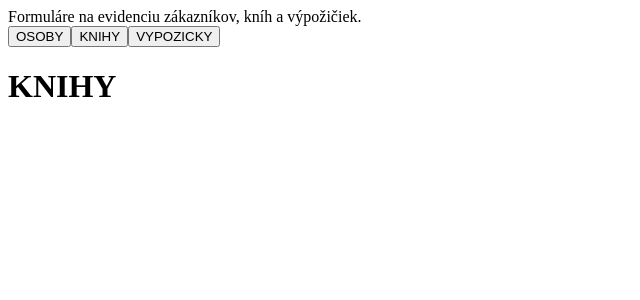
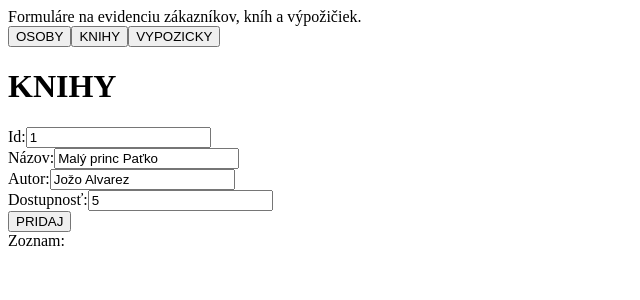
Before and after one commit to Thesmilik/teamblackbird_Angular, an Angular app: page / in a window 1280 px wide. Both pictures are taken after a click on the button "KNIHY". Shown: the top 300 px of the page, without its empty margins (0-640 px from the left). Built offline with nearby package versions, Linux system fonts and the light colour scheme.

Commit message:
BOOK init

```diff
--- a/src/app/app.component.html
+++ b/src/app/app.component.html
@@ -9,7 +9,7 @@
     <h1>OSOBY</h1>
     Id:<input [(ngModel)]="osoba.id"><br>
     Meno:<input [(ngModel)]="osoba.meno"><br>
-    Kontakt:<input [ngModel]="osoba.kontakt"><br>
+    Kontakt:<input [(ngModel)]="osoba.kontakt"><br>
 
     <button (click)="pridaj()">PRIDAJ</button><br>
     Zoznam:<br>
@@ -21,7 +21,20 @@
 
   <div *ngIf="aktMenu == menu.KNIHY">
     <h1>KNIHY</h1>
+    Id:<input [(ngModel)]="kniha.id"><br>
+    Názov:<input [(ngModel)]="kniha.nazov"><br>
+    Autor:<input [(ngModel)]="kniha.autor"><br>
+    Dostupnosť:<input [(ngModel)]="kniha.d"><br>
+
+    <button (click)="pridaj1()">PRIDAJ</button><br>
+
+    Zoznam:<br>
+
+    <div *ngFor="let k of knihy">
+      {{k.id}} {{k.nazov}} {{k.autor}} {{k.d}}
+    </div>
   </div>
+
 
   <div *ngIf="aktMenu == menu.VYPOZICKY">
     <h1>VYPOZICKY</h1>
--- a/src/app/app.component.ts
+++ b/src/app/app.component.ts
@@ -12,6 +12,9 @@ export class AppComponent {
   osoby: any = [];
   osoba = {id:"1", meno:"Jožko Mrkvička", kontakt:"email@email.com"};
 
+  knihy: any = [];
+  kniha = {id:"1", nazov:"Malý princ Paťko", autor:"Jožo Alvarez", d:"5"};
+
   menu = MENU;
   aktMenu: MENU = MENU.OSOBY;
 
@@ -22,4 +25,8 @@ export class AppComponent {
   public pridaj(): void{
     this.osoby.push({id: this.osoba.id, meno: this.osoba.meno, kontakt: this.osoba.kontakt});
   }
+
+  public pridaj1(): void{
+    this.knihy.push({id: this.kniha.id, nazov: this.kniha.nazov, autor: this.kniha.autor, d: this.kniha.d});
+  }
 }
```
